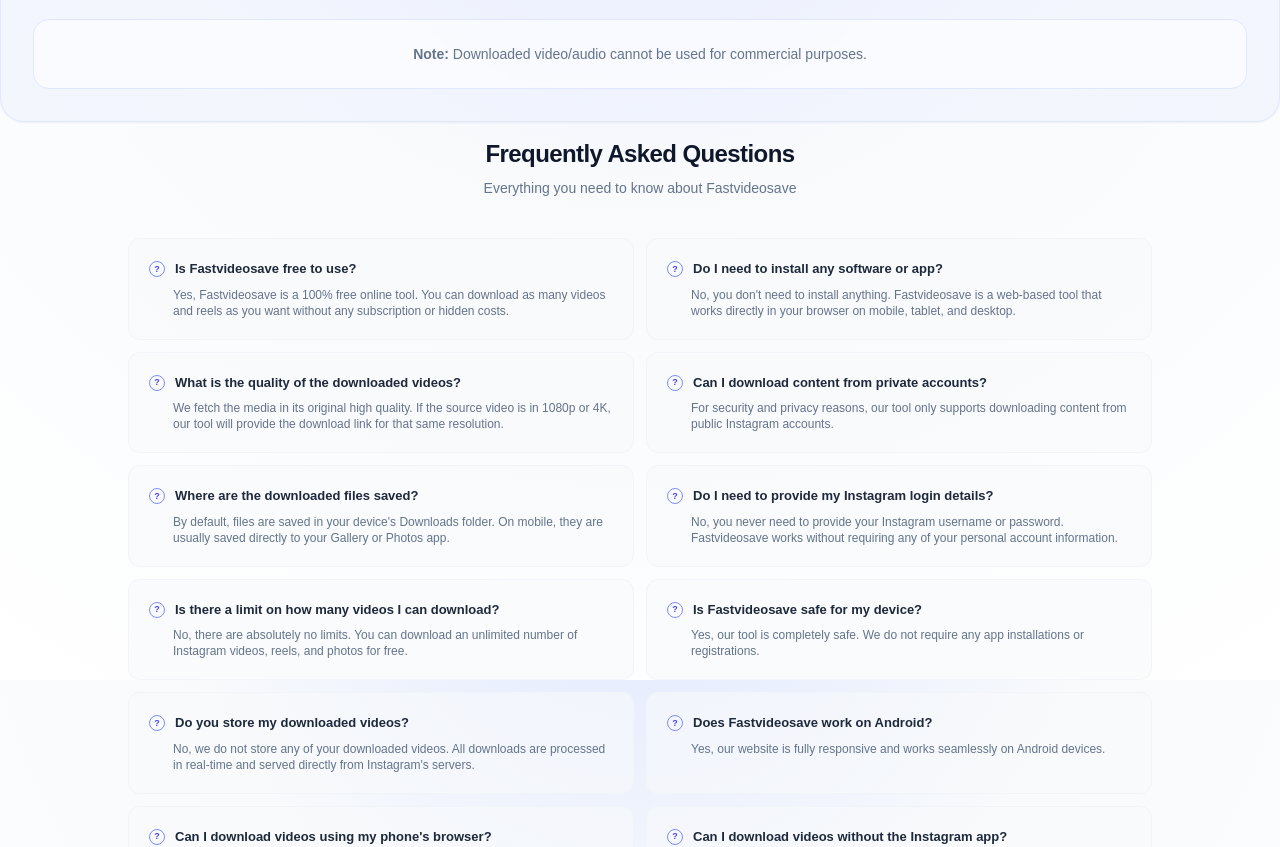
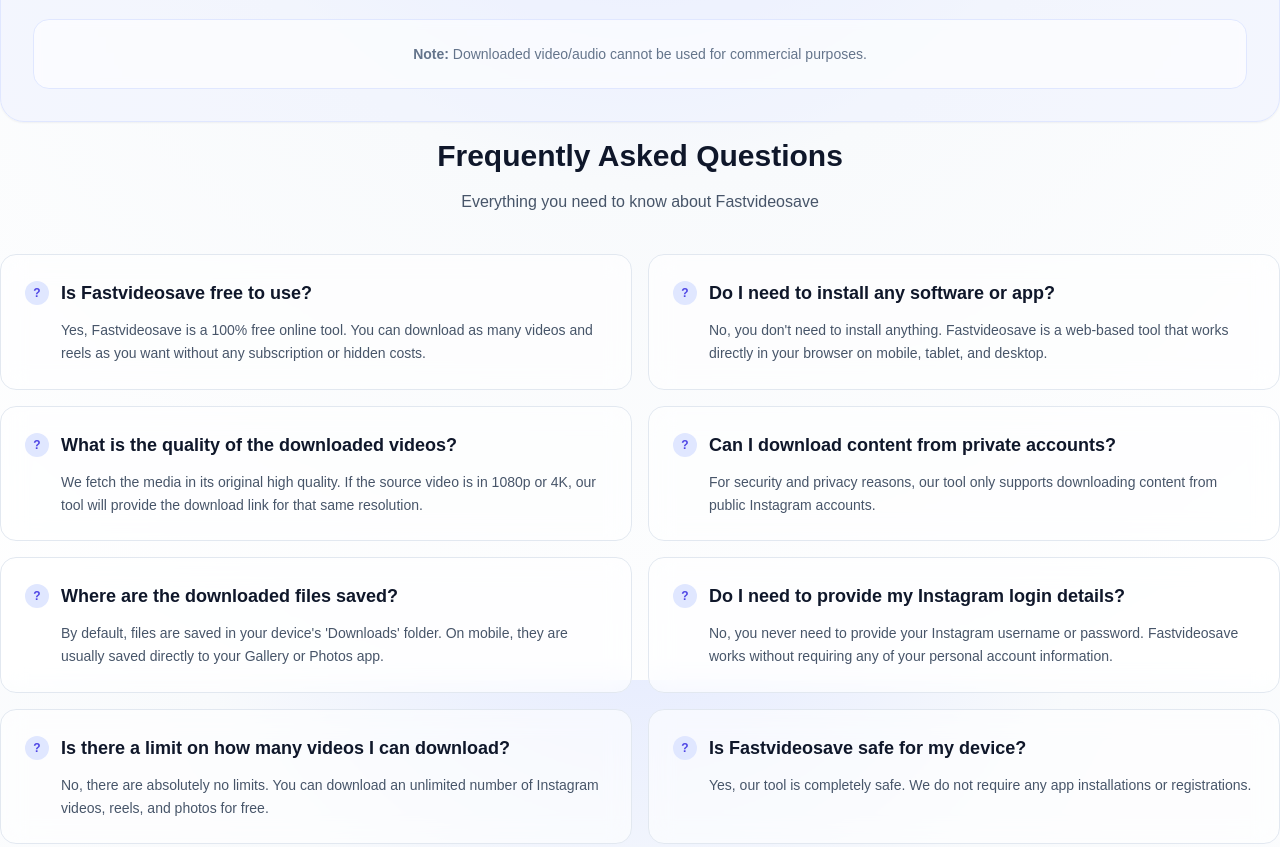
Before and after one commit to Somesh-Vatsraj/fastvideosave-clone, a React (Vite) app: page / in a window 1280 px wide. Shown: the part 2520-3367 px from the top of the page. Built offline with nearby package versions, Linux system fonts and the light colour scheme; a web font is replaced by a local one.

Commit message:
Refactor FAQ component layout and content
Updated FAQ component to improve formatting and readability.

```diff
--- a/src/components/FAQ.jsx
+++ b/src/components/FAQ.jsx
@@ -17,7 +17,7 @@ const faqs = [
   },
   {
     q: 'Where are the downloaded files saved?',
-    a: "By default, files are saved in your device's Downloads folder. On mobile, they are usually saved directly to your Gallery or Photos app.",
+    a: "By default, files are saved in your device's 'Downloads' folder. On mobile, they are usually saved directly to your Gallery or Photos app.",
   },
   {
     q: 'Do I need to provide my Instagram login details?',
@@ -33,14 +33,14 @@ const faqs = [
   },
   {
     q: 'Do you store my downloaded videos?',
-    a: 'No, we do not store any of your downloaded videos. All downloads are processed in real-time and served directly from Instagram\'s servers.',
+    a: "No, we do not store any of your downloaded videos. All downloads are processed in real-time and served directly from Instagram's servers.",
   },
   {
     q: 'Does Fastvideosave work on Android?',
     a: 'Yes, our website is fully responsive and works seamlessly on Android devices.',
   },
   {
-    q: 'Can I download videos using my phone\'s browser?',
+    q: "Can I download videos using my phone's browser?",
     a: 'Yes, you can download videos using any mobile browser that supports video downloads.',
   },
   {
@@ -51,36 +51,30 @@ const faqs = [
 
 export default function FAQ() {
   return (
-    <section className="px-4 pb-14 sm:px-6 sm:pb-20 lg:px-8">
-      <div className="mx-auto max-w-5xl">
-        <div className="text-center">
-          <h2 className="text-xl font-extrabold tracking-tight text-slate-900 sm:text-2xl">
+    <div className="space-y-8">
+      <div className="text-center mb-10">
+        <h3 className="text-2xl sm:text-3xl font-bold text-slate-900 mb-4">
           Frequently Asked Questions
-          </h2>
-          <p className="mt-2 text-xs text-slate-500 sm:text-sm">
-            Everything you need to know about Fastvideosave
-          </p>
+        </h3>
+        <p className="text-slate-600">Everything you need to know about Fastvideosave</p>
       </div>
 
-        <div className="mt-10 grid gap-3 sm:grid-cols-2">
+      <div className="grid grid-cols-1 md:grid-cols-2 gap-4">
         {faqs.map((f, i) => (
           <div
             key={i}
-              className="rounded-xl border border-slate-100 bg-slate-50/60 p-4 transition hover:border-slate-200 hover:bg-white sm:p-5"
+            className="glass-panel p-6 rounded-2xl hover:bg-white/60 transition-all duration-300"
           >
-              <h3 className="flex items-start gap-2.5 text-[12px] font-bold text-slate-800 sm:text-[13px]">
-                <span className="mt-0.5 flex h-4 w-4 flex-shrink-0 items-center justify-center rounded-full border border-brand-400 text-[9px] font-bold text-brand-600">
+            <h4 className="text-lg font-bold text-slate-900 mb-3 flex items-start gap-3">
+              <span className="w-6 h-6 rounded-full bg-indigo-100 text-indigo-600 flex items-center justify-center text-xs flex-shrink-0 mt-0.5">
                 ?
               </span>
               {f.q}
-              </h3>
-              <p className="mt-2 pl-6 text-[11px] leading-relaxed text-slate-500 sm:text-xs">
-                {f.a}
-              </p>
+            </h4>
+            <p className="text-sm text-slate-600 leading-relaxed pl-9">{f.a}</p>
           </div>
         ))}
       </div>
     </div>
-    </section>
   )
 }
```
Lines whose indentation alone changed are shown as unchanged.
